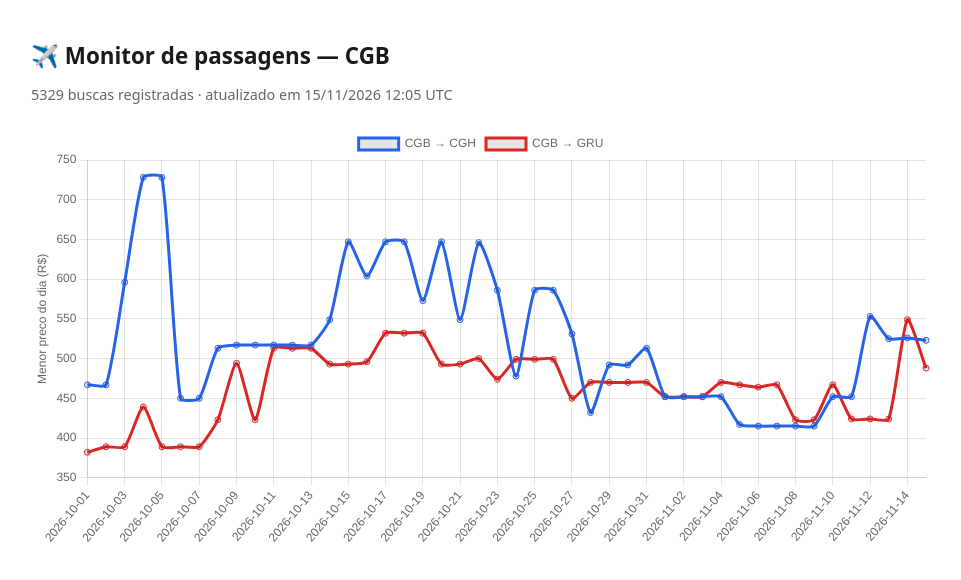
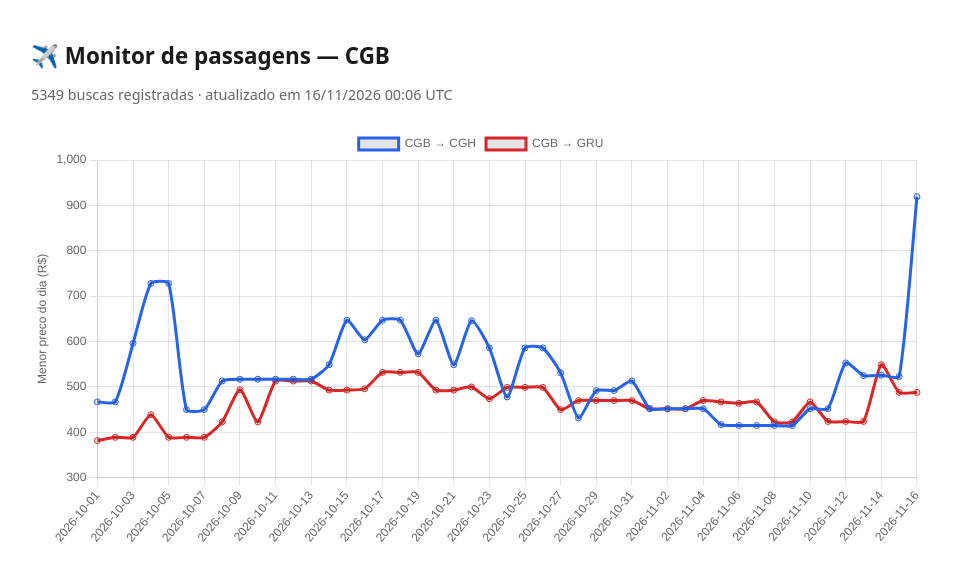
Before and after one commit to alexandre-avelino/bot-passagens, a plain HTML site: page docs/index.html in a window 1280 px wide. Shown: the whole page, without its empty margins (159-1120 px from the left). Drawn offline with nearby package versions, Linux system fonts and the light colour scheme.

Commit message:
Atualiza historico de precos e dashboard

```diff
--- a/docs/index.html
+++ b/docs/index.html
@@ -14,7 +14,7 @@
 </head>
 <body>
   <h1>✈️ Monitor de passagens — CGB</h1>
-  <p class="meta">5329 buscas registradas · atualizado em 15/11/2026 12:05 UTC</p>
+  <p class="meta">5349 buscas registradas · atualizado em 16/11/2026 00:06 UTC</p>
   <div class="grafico-container">
     <canvas id="grafico"></canvas>
   </div>
@@ -22,8 +22,8 @@
     new Chart(document.getElementById('grafico'), {
       type: 'line',
       data: {
-        labels: ["2026-10-01", "2026-10-02", "2026-10-03", "2026-10-04", "2026-10-05", "2026-10-06", "2026-10-07", "2026-10-08", "2026-10-09", "2026-10-10", "2026-10-11", "2026-10-12", "2026-10-13", "2026-10-14", "2026-10-15", "2026-10-16", "2026-10-17", "2026-10-18", "2026-10-19", "2026-10-20", "2026-10-21", "2026-10-22", "2026-10-23", "2026-10-24", "2026-10-25", "2026-10-26", "2026-10-27", "2026-10-28", "2026-10-29", "2026-10-30", "2026-10-31", "2026-11-01", "2026-11-02", "2026-11-03", "2026-11-04", "2026-11-05", "2026-11-06", "2026-11-07", "2026-11-08", "2026-11-09", "2026-11-10", "2026-11-11", "2026-11-12", "2026-11-13", "2026-11-14", "2026-11-15"],
-        datasets: [{"label": "CGB \u2192 CGH", "data": [467.0, 467.0, 596.0, 728.0, 728.0, 450.0, 450.0, 513.0, 517.0, 517.0, 517.0, 517.0, 517.0, 549.0, 647.0, 604.0, 647.0, 647.0, 573.0, 647.0, 549.0, 646.0, 586.0, 478.0, 586.0, 586.0, 531.0, 432.0, 492.0, 492.0, 513.0, 452.0, 452.0, 452.0, 452.0, 417.0, 415.0, 415.0, 415.0, 415.0, 452.0, 452.0, 553.0, 525.0, 526.0, 523.0], "borderColor": "#2563eb", "spanGaps": true, "tension": 0.2}, {"label": "CGB \u2192 GRU", "data": [382.0, 389.0, 389.0, 439.0, 389.0, 389.0, 389.0, 423.0, 494.0, 423.0, 513.0, 513.0, 513.0, 493.0, 493.0, 496.0, 532.0, 532.0, 532.0, 493.0, 493.0, 500.0, 474.0, 499.0, 499.0, 499.0, 450.0, 470.0, 470.0, 470.0, 470.0, 452.0, 452.0, 452.0, 470.0, 467.0, 464.0, 467.0, 423.0, 423.0, 467.0, 424.0, 424.0, 424.0, 549.0, 488.0], "borderColor": "#dc2626", "spanGaps": true, "tension": 0.2}]
+        labels: ["2026-10-01", "2026-10-02", "2026-10-03", "2026-10-04", "2026-10-05", "2026-10-06", "2026-10-07", "2026-10-08", "2026-10-09", "2026-10-10", "2026-10-11", "2026-10-12", "2026-10-13", "2026-10-14", "2026-10-15", "2026-10-16", "2026-10-17", "2026-10-18", "2026-10-19", "2026-10-20", "2026-10-21", "2026-10-22", "2026-10-23", "2026-10-24", "2026-10-25", "2026-10-26", "2026-10-27", "2026-10-28", "2026-10-29", "2026-10-30", "2026-10-31", "2026-11-01", "2026-11-02", "2026-11-03", "2026-11-04", "2026-11-05", "2026-11-06", "2026-11-07", "2026-11-08", "2026-11-09", "2026-11-10", "2026-11-11", "2026-11-12", "2026-11-13", "2026-11-14", "2026-11-15", "2026-11-16"],
+        datasets: [{"label": "CGB \u2192 CGH", "data": [467.0, 467.0, 596.0, 728.0, 728.0, 450.0, 450.0, 513.0, 517.0, 517.0, 517.0, 517.0, 517.0, 549.0, 647.0, 604.0, 647.0, 647.0, 573.0, 647.0, 549.0, 646.0, 586.0, 478.0, 586.0, 586.0, 531.0, 432.0, 492.0, 492.0, 513.0, 452.0, 452.0, 452.0, 452.0, 417.0, 415.0, 415.0, 415.0, 415.0, 452.0, 452.0, 553.0, 525.0, 526.0, 523.0, 919.0], "borderColor": "#2563eb", "spanGaps": true, "tension": 0.2}, {"label": "CGB \u2192 GRU", "data": [382.0, 389.0, 389.0, 439.0, 389.0, 389.0, 389.0, 423.0, 494.0, 423.0, 513.0, 513.0, 513.0, 493.0, 493.0, 496.0, 532.0, 532.0, 532.0, 493.0, 493.0, 500.0, 474.0, 499.0, 499.0, 499.0, 450.0, 470.0, 470.0, 470.0, 470.0, 452.0, 452.0, 452.0, 470.0, 467.0, 464.0, 467.0, 423.0, 423.0, 467.0, 424.0, 424.0, 424.0, 549.0, 488.0, 488.0], "borderColor": "#dc2626", "spanGaps": true, "tension": 0.2}]
       },
       options: {
         responsive: true,
```
Also changed, not shown: 1 other file.
